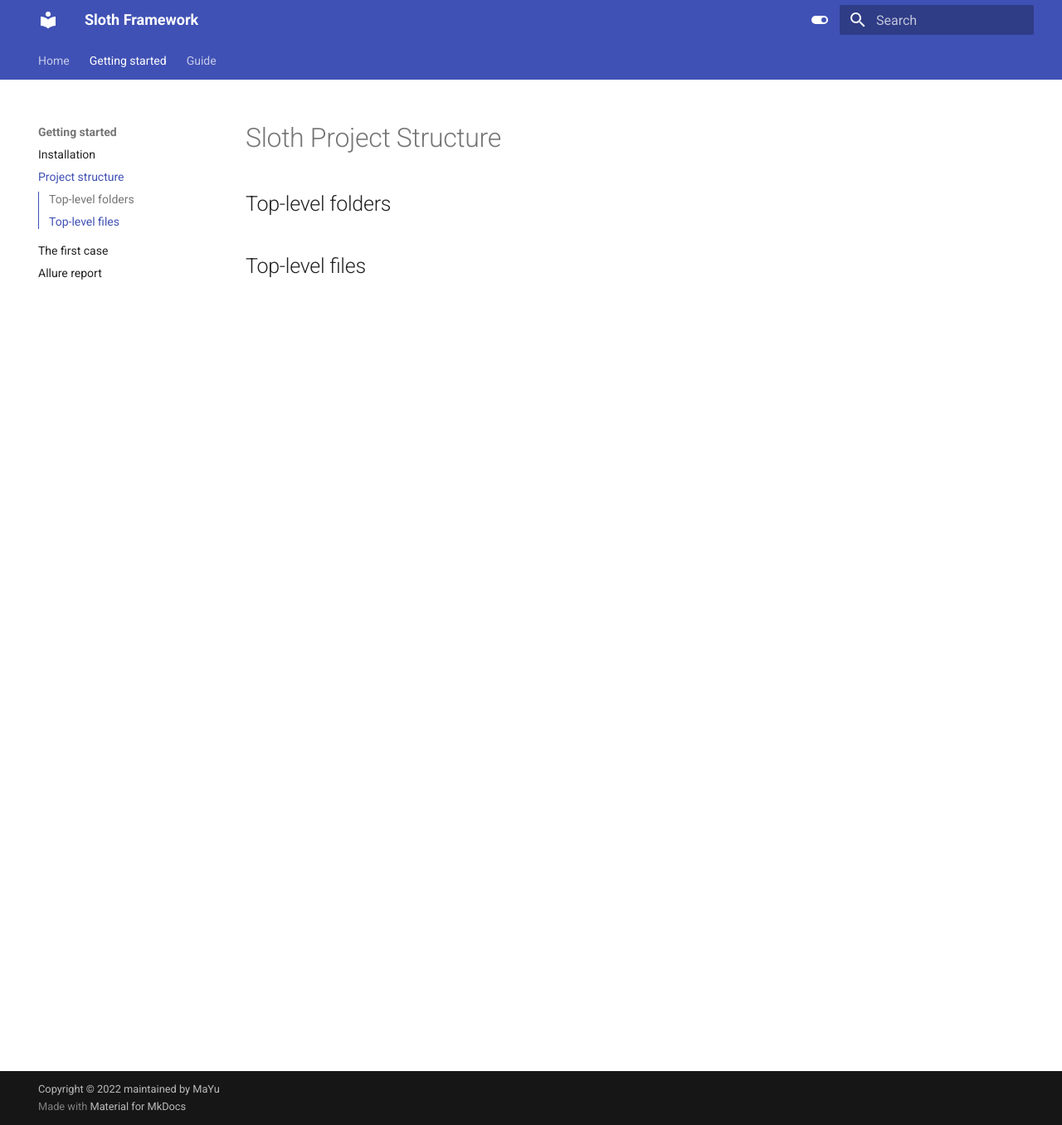
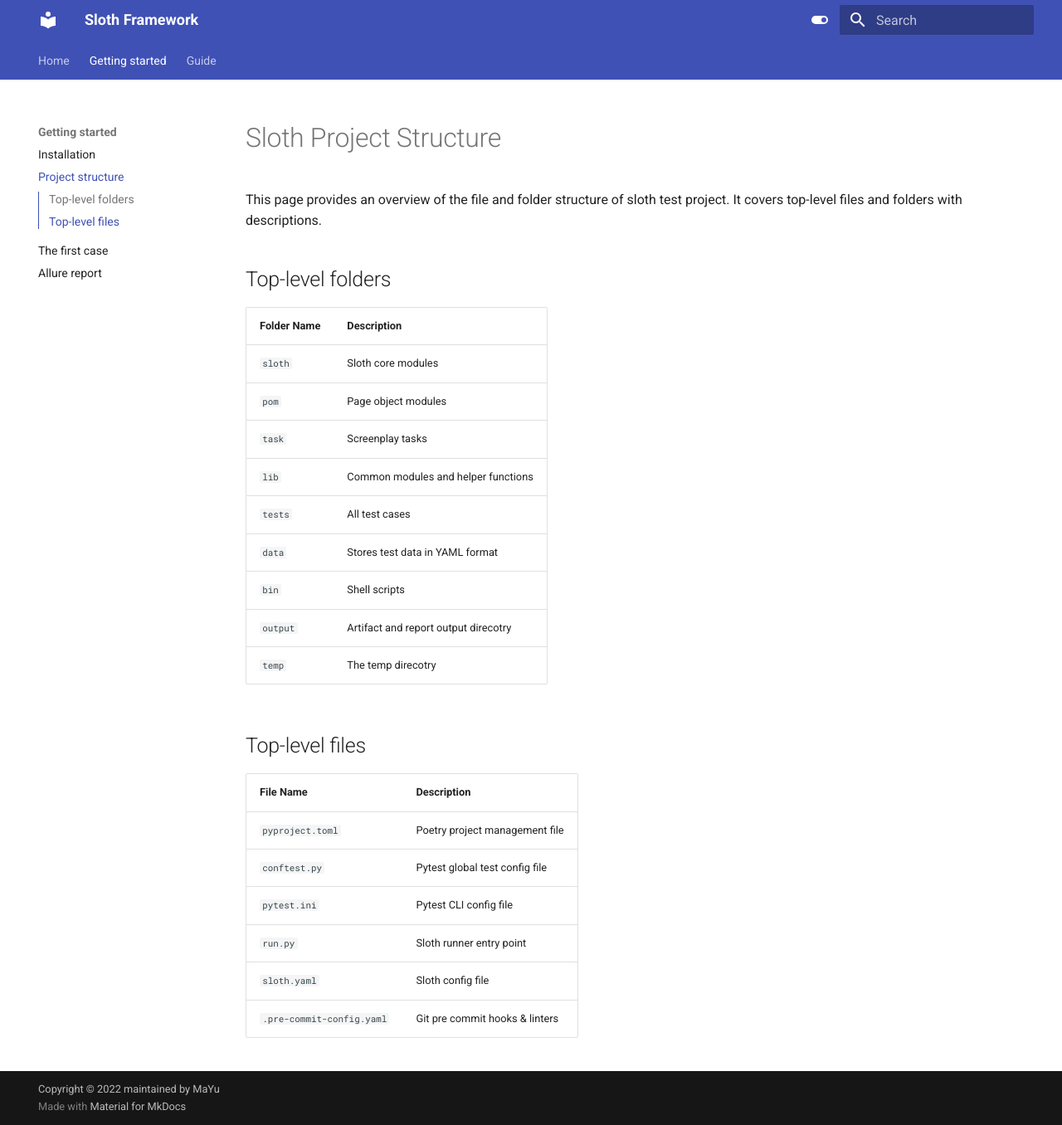
Before and after one commit to ice7mayu/sloth-doc, an MkDocs documentation site: the page built from docs/getting-started/project-structure.md, in a window 1280 px wide and 1356 px high. Shown: the whole window at 83% size. Built offline with MkDocs 1.6.1 and Material for MkDocs 9.7.7, drawn with Linux system fonts in a browser that asks for light colours.

Commit message:
Add project structure doc

```diff
--- a/cspell.json
+++ b/cspell.json
@@ -7,7 +7,8 @@
         "Appium",
         "inlinehilite",
         "linenums",
-        "pymdownx"
+        "pymdownx",
+        "pyproject"
     ],
     "ignoreWords": [],
     "import": [],
--- a/docs/getting-started/project-structure.md
+++ b/docs/getting-started/project-structure.md
@@ -1,5 +1,29 @@
 # Sloth Project Structure
+
+This page provides an overview of the file and folder structure of sloth test project.
+It covers top-level files and folders with descriptions.
 
 ## Top-level folders
 
+| Folder Name   | Description  |
+|---|---|
+| `sloth`  | Sloth core modules  |
+| `pom`  | Page object modules  |
+| `task`  | Screenplay tasks  |
+| `lib`  | Common modules and helper functions  |
+| `tests`  | All test cases  |
+| `data`  | Stores test data in YAML format  |
+| `bin`  | Shell scripts  |
+| `output`  | Artifact and report output direcotry  |
+| `temp`  | The temp direcotry  |
+
 ## Top-level files
+
+| File Name   | Description  |
+|---|---|
+| `pyproject.toml`  | Poetry project management file  |
+| `conftest.py`  | Pytest global test config file  |
+| `pytest.ini`  | Pytest CLI config file  |
+| `run.py`  | Sloth runner entry point  |
+| `sloth.yaml`  | Sloth config file  |
+| `.pre-commit-config.yaml`  | Git pre commit hooks & linters  |
```
